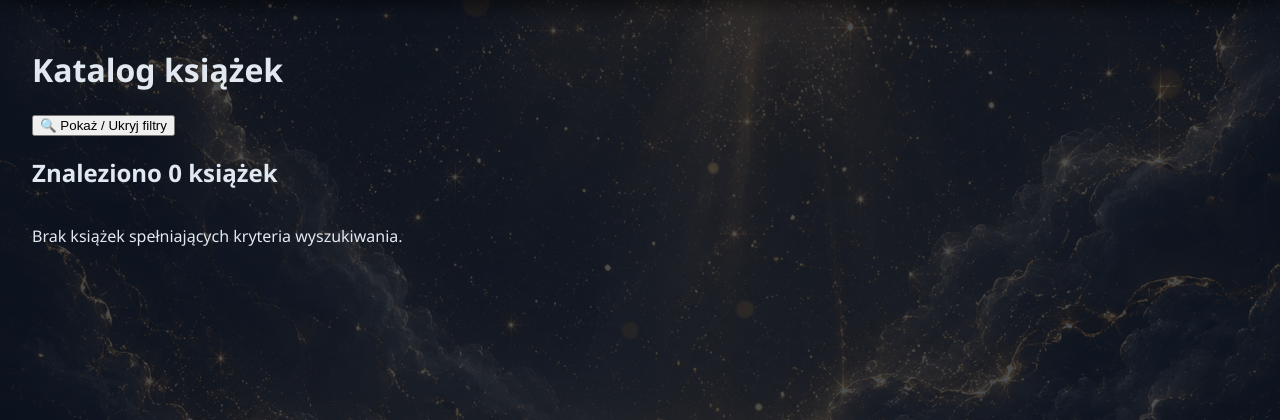
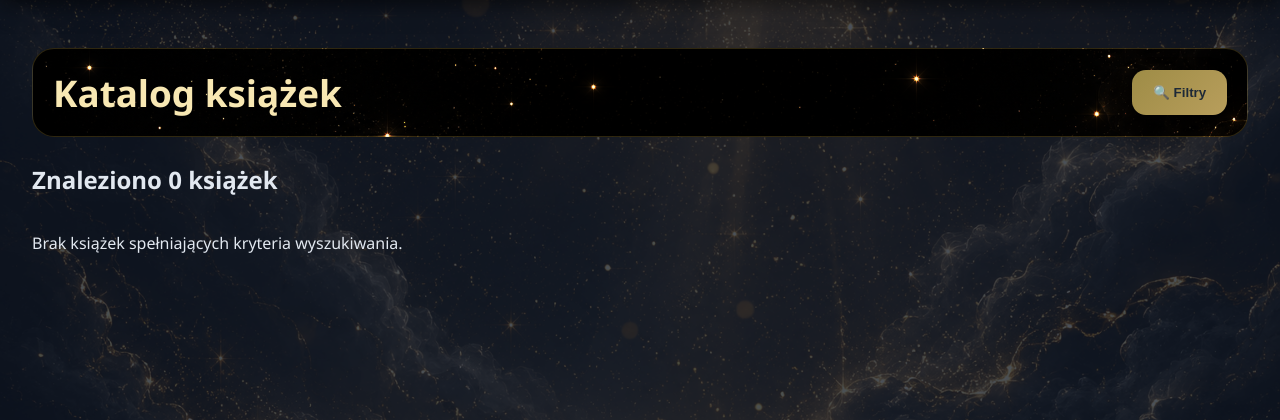
Before and after one commit to Barbekjuuu/BiblioTech, a Django app: page /katalog/ in a window 1280 px wide. Shown: the part 93-513 px from the top of the page. Run offline with Django 5.2, Linux system fonts and the light colour scheme; data that the repository does not hold is empty.

Commit message:
Refine catalog page styling to match home theme and gold filter button appearance

```diff
--- a/books/static/css/style.css
+++ b/books/static/css/style.css
@@ -312,11 +312,88 @@ nav a:hover { color: #fcd34d; }
 .filter-link {
     color: #cbd5e1;
     text-decoration: none;
+    padding: 0.35rem 0.55rem;
+    display: inline-block;
+    border-radius: 10px;
+    transition: background 0.2s ease, color 0.2s ease;
+}
+
+.filter-link:hover {
+    background: rgba(255, 255, 255, 0.05);
 }
 
 .filter-link.active {
     font-weight: bold;
-    color: #9e8c46;
+    color: #f8d557;
+    background: rgba(248, 213, 87, 0.12);
+    border: 1px solid rgba(248, 213, 87, 0.35);
+}
+
+.btn-filter {
+    display: inline-flex;
+    align-items: center;
+    gap: 0.65rem;
+    background: linear-gradient(135deg, #9e8c46, #b89e5c);
+    color: #1e2937;
+    border: none;
+    border-radius: 14px;
+    padding: 0.95rem 1.3rem;
+    font-weight: 700;
+    cursor: pointer;
+    box-shadow: 0 10px 22px rgba(0, 0, 0, 0.28);
+    transition: transform 0.2s ease, box-shadow 0.2s ease;
+}
+
+.btn-filter:hover {
+    transform: translateY(-1px);
+    box-shadow: 0 14px 26px rgba(0, 0, 0, 0.32);
+}
+
+.catalog-header {
+    display: flex;
+    align-items: center;
+    justify-content: space-between;
+    gap: 1rem;
+    margin-bottom: 1.6rem;
+    background-image: linear-gradient(rgba(10, 12, 22, 0.72), rgba(10, 12, 22, 0.72)), url('/static/images/header-bg.png');
+    background-size: cover;
+    background-position: center;
+    background-repeat: no-repeat;
+    background-blend-mode: overlay;
+    border: 1px solid rgba(252, 211, 77, 0.18);
+    border-radius: 22px;
+    padding: 1.15rem 1.25rem;
+}
+
+.catalog-header h1 {
+    margin: 0;
+    color: #f8e8b3;
+    font-size: clamp(2.3rem, 2.7vw, 3rem);
+}
+
+.filters-panel {
+    margin: 20px 0 30px 0;
+    background-image: linear-gradient(rgba(10, 12, 22, 0.72), rgba(10, 12, 22, 0.72)), url('/static/images/header-bg.png');
+    background-size: cover;
+    background-position: center;
+    background-repeat: no-repeat;
+    background-blend-mode: overlay;
+    padding: 24px;
+    border-radius: 18px;
+    border: 1px solid rgba(252, 211, 77, 0.18);
+    box-shadow: 0 18px 42px rgba(0, 0, 0, 0.26);
+}
+
+.filters-panel strong {
+    color: #f8e7af;
+}
+
+.filters-panel a {
+    color: #d9d4b0;
+}
+
+.filters-panel a:hover {
+    color: #f8d757;
 }
 
 .ksiazka-link {
--- a/templates/katalog.html
+++ b/templates/katalog.html
@@ -3,18 +3,15 @@
 {% block title %}{{ title }}{% endblock %}
 
 {% block content %}
-    <h1>Katalog książek</h1>
-
-    <!--
-        PRZYCISK FILTRÓW - Ukrywa/wyświetla panel filtrów.
-        Dzięki temu strona nie jest za długa, a filtry są dostępne na żądanie.
-    -->
-    <button onclick="toggleFilters()" class="btn-filter">
-        🔍 Pokaż / Ukryj filtry
-    </button>
+    <div class="catalog-header">
+        <h1>Katalog książek</h1>
+        <button onclick="toggleFilters()" class="btn-filter">
+            🔍 Filtry
+        </button>
+    </div>
 
     <!-- Sekcja filtrów -->
-    <div id="filters-section" style="display: none; margin: 20px 0 30px 0; background: #2a2a2b; padding: 20px; border-radius: 10px;">
+    <div id="filters-section" class="filters-panel" style="display: none;">
         <strong>Filtruj po gatunku:</strong><br>
         {% for gatunek in gatunki %}
             <a href="{% url 'katalog' %}?{% if query %}q={{ query }}&{% endif %}{% if selected_jezyk %}jezyk={{ selected_jezyk }}&{% endif %}gatunek={{ gatunek.id }}{% if per_page %}&per_page={{ per_page }}{% endif %}"
```
